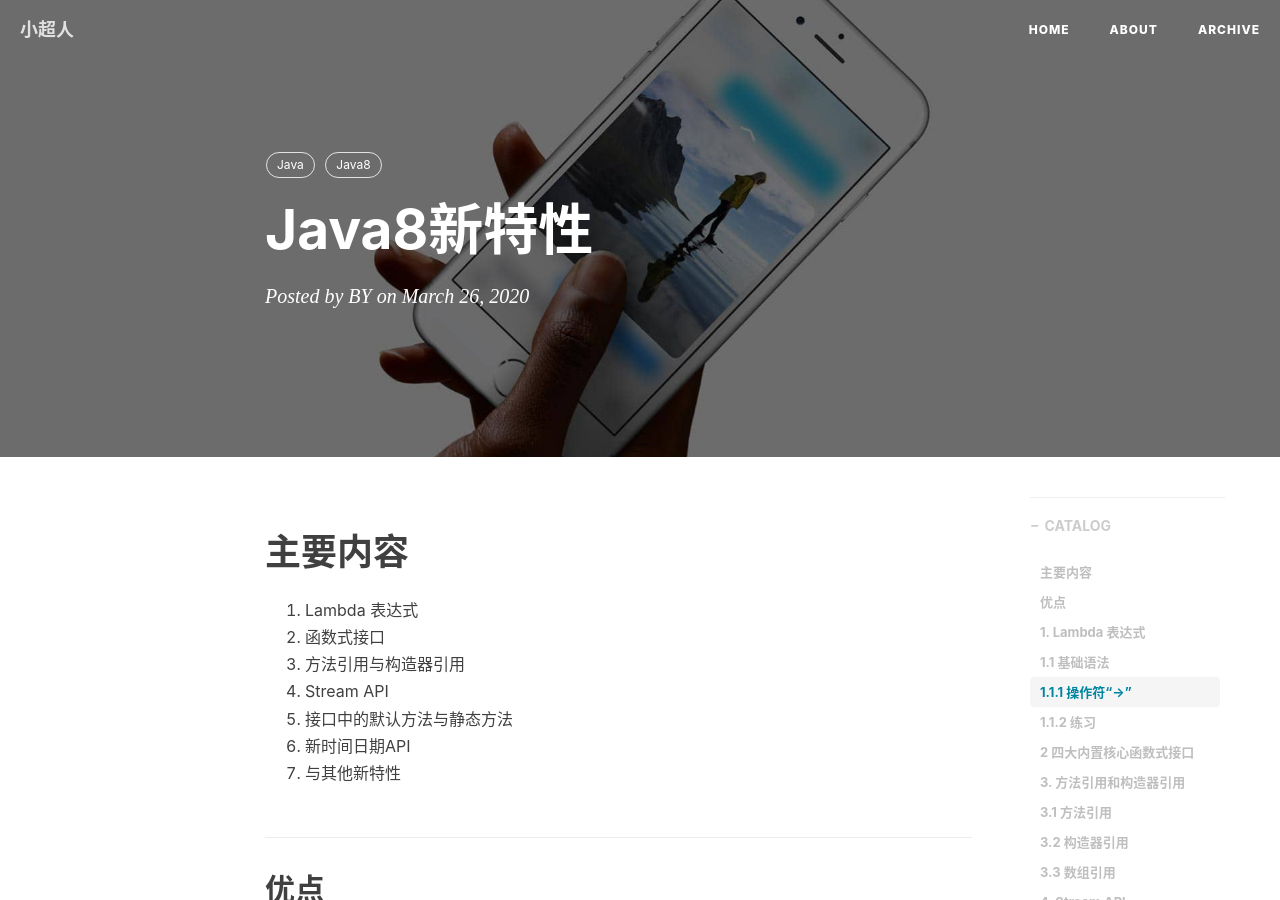
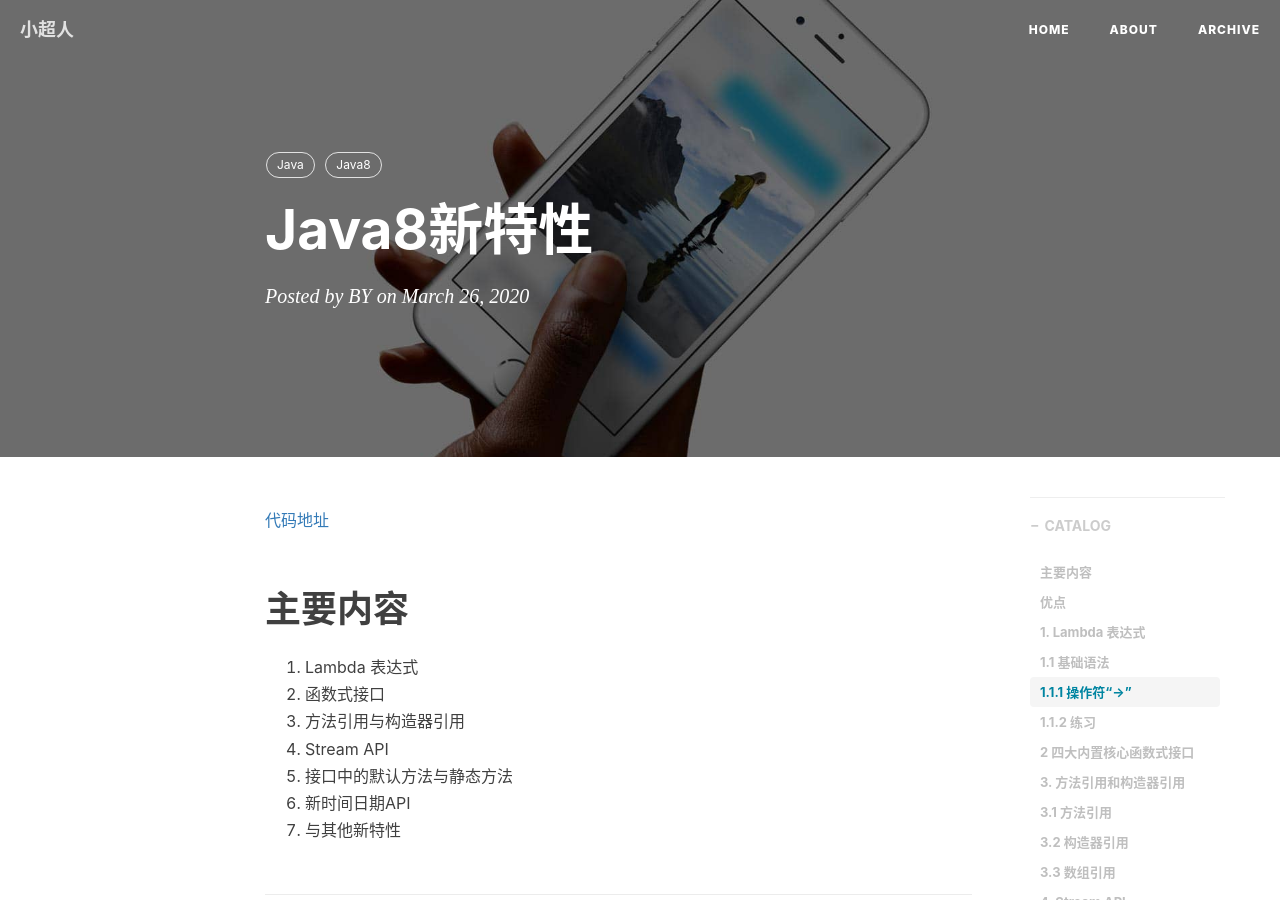
Before and after one commit to ChaoHappy/ChaoHappy.github.io, a Jekyll site: the page built from _posts/Java/Java8/2020-03-26-Java8新特性.md, in a window 1280 px wide and 900 px high. Built offline with Jekyll 4.4.1, drawn with Linux system fonts in a browser that asks for light colours; nearby versions of some CDN libraries; comment, search, counter and statistics services are not loaded.

Commit message:
Update 2020-03-26-Java8新特性.md

```diff
--- a/_posts/Java/Java8/2020-03-26-Java8新特性.md
+++ b/_posts/Java/Java8/2020-03-26-Java8新特性.md
@@ -11,7 +11,7 @@ tags:
     - Java8
 ---
 
-
+[代码地址](https://github.com/ChaoHappy/java-learn/tree/master/java8-learn)
 
 # 主要内容
 
```
